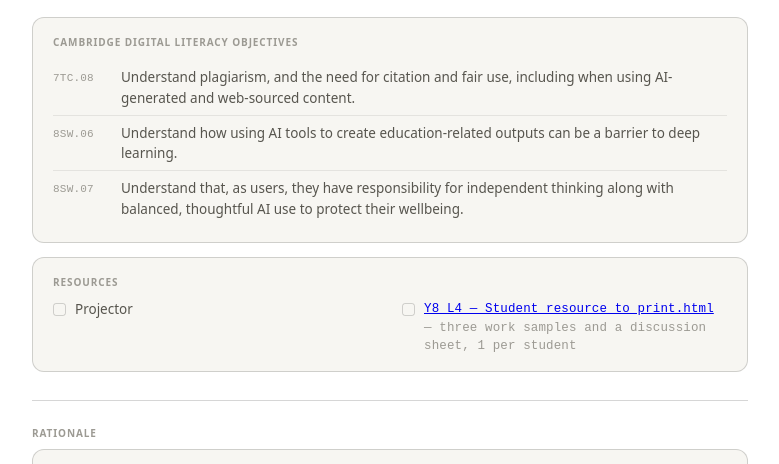
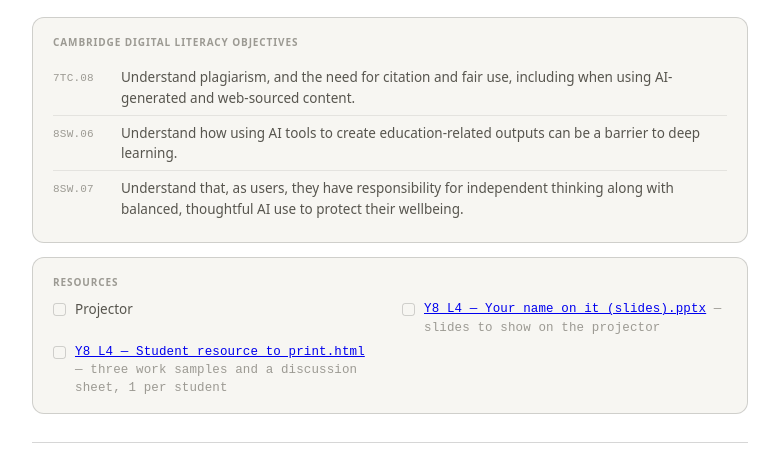
Before and after one commit to tkhawkey/ailiteracy, a plain HTML site: page Y8 L4 — Your name on it.html in a window 1280 px wide. Shown: the part 262-726 px from the top of the page, without its empty margins (250-1029 px from the left). Drawn offline with Linux system fonts and the light colour scheme.

Commit message:
Add files via upload

```diff
--- a/Y8 L4 — Your name on it.html
+++ b/Y8 L4 — Your name on it.html
@@ -595,7 +595,7 @@ body {
 
   <div class="resources-block">
     <div class="block-label">Resources</div>
-    <ul class="resources-grid"><li>Projector</li><li class="filename"><a href="Y8 L4 — Student resource to print.html" target="_blank">Y8 L4 — Student resource to print.html</a> — three work samples and a discussion sheet, 1 per student</li></ul>
+    <ul class="resources-grid"><li>Projector</li><li class="filename"><a href="Y8 L4 — Your name on it (slides).pptx" target="_blank">Y8 L4 — Your name on it (slides).pptx</a> — slides to show on the projector</li><li class="filename"><a href="Y8 L4 — Student resource to print.html" target="_blank">Y8 L4 — Student resource to print.html</a> — three work samples and a discussion sheet, 1 per student</li></ul>
   </div>
 
 </header>
```
Also changed, not shown: index.html (+1 -1 lines), 1 other file.
